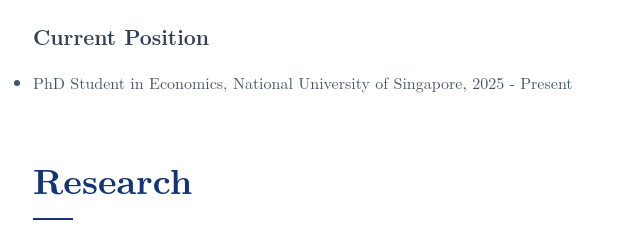
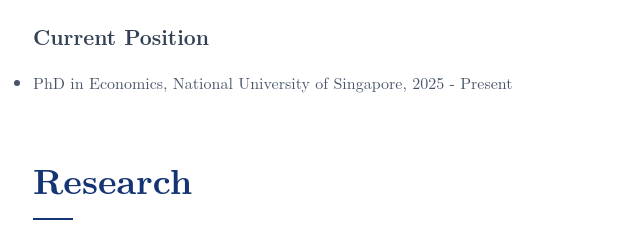
Before and after one commit to Jonsnowyf/Jonsnowyf.github.io, a plain HTML site: page index.html in a window 1280 px wide. Shown: the part 722-962 px from the top of the page, 287-927 px from the left. Drawn offline with Linux system fonts and the light colour scheme; a web font is replaced by a local one.

Commit message:
Update index.html

```diff
--- a/index.html
+++ b/index.html
@@ -31,7 +31,7 @@
                 <p> My updated CV can be found here. <a href="CV.pdf" target="_blank">[PDF]</a><p>
                 <h3>Current Position</h3>
                 <ul>
-                <li>PhD Student in Economics, National University of Singapore, 2025 - Present</li>
+                <li>PhD in Economics, National University of Singapore, 2025 - Present</li>
                 </ul>
             </section>
 
```
